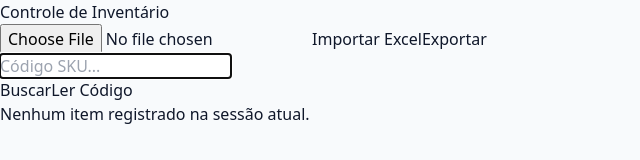
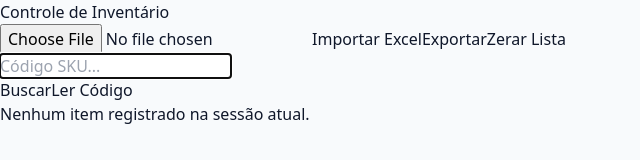
Before and after one commit to DevColares/inventory-app-vd, a React (Vite) app in the folder frontend/: page / in a window 1280 px wide. Shown: the top 160 px of the page, without its empty margins (0-640 px from the left). Built offline with nearby package versions, Linux system fonts and the light colour scheme.

Commit message:
feat: create main inventory application component with barcode scanning and product management interface

```diff
--- a/frontend/src/components/InventoryApp.jsx
+++ b/frontend/src/components/InventoryApp.jsx
@@ -125,6 +125,17 @@ const InventoryApp = () => {
           >
             Exportar
           </button>
+          <button
+            onClick={() => {
+              if (confirm('Deseja realmente zerar a lista da sessão?')) {
+                localStorage.removeItem('inventory_session');
+                setSessionItems([]);
+              }
+            }}
+            className="btn-primary btn-ghost text-sm text-red-600"
+          >
+            Zerar Lista
+          </button>
         </div>
       </header>
 
```
